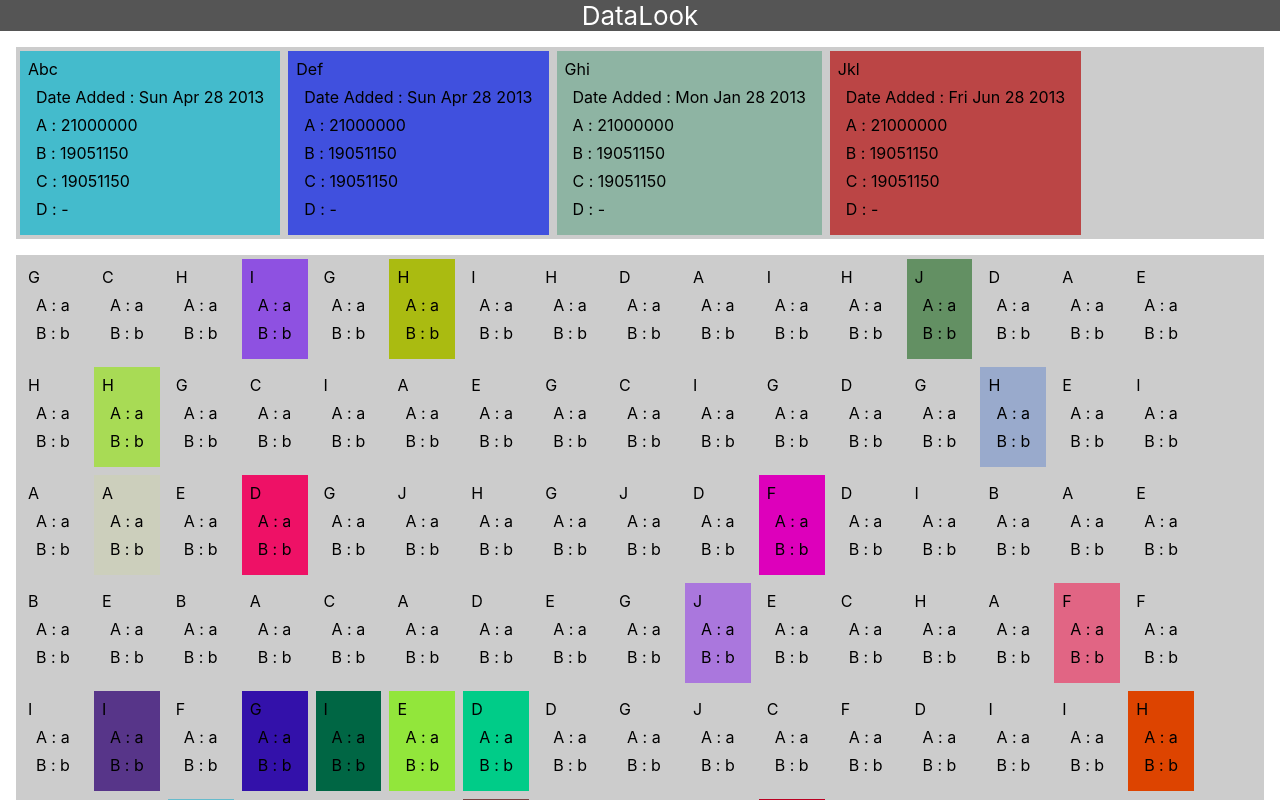
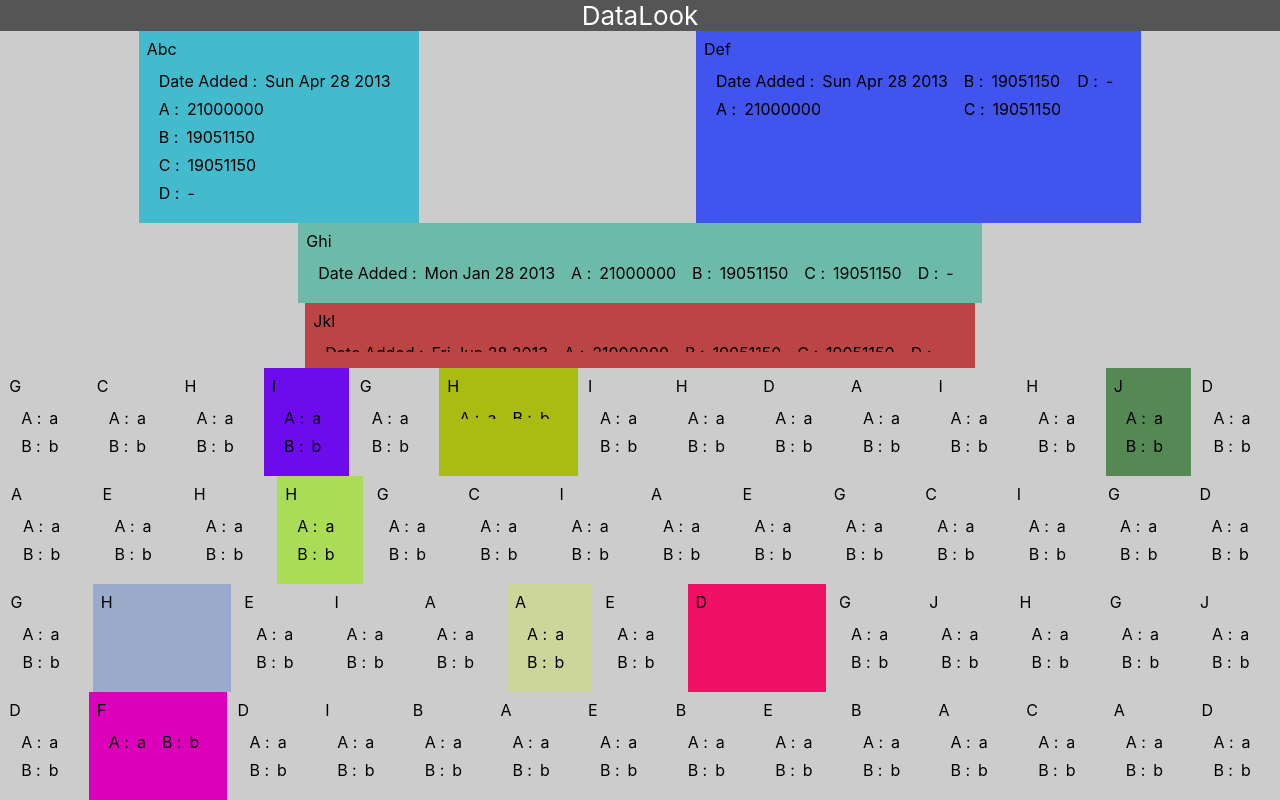
Before and after one commit to JoseHerminioCollas/data-look, a React app: page / in a window 1280 px wide. Shown: the top 800 px of the page. Built offline with nearby package versions, Linux system fonts and the light colour scheme.

Commit message:
add details to DataStyle and UI

```diff
--- a/src/App.css
+++ b/src/App.css
@@ -8,22 +8,38 @@
 .view-container {
   display: flex;
   flex-wrap: wrap;
-  margin: 1em;
+  justify-content: space-around;
   background: #ccc;
 }
 
-.view-container div {
+.view-container > div {
   background-color: green;
-  margin: 0.25em;
   padding: 0.5em;
   transition-property: background;
-  transition-duration: 2s;
+  transition-duration: 1s;
 }
+
 .view-container dl {
   display: flex;
+  flex-direction: column;
   flex-wrap: wrap;
   margin: 0.5em;
+  max-height: 160px;
+  transition-property: max-height 3s;
+  transition-duration: 5s;
+}
+.view-container dl div {
+  display: flex;
+  margin: 1px;
+  margin: 0.25em;
+}
+.view-container dl.hide-details {
+  max-height: 0;
+  overflow: hidden;
+}
+.view-container dt::after {
+  content: ' : ';
 }
 .view-container dd {
-  margin: 0;
+  margin: 0 0.5em;
 }
--- a/src/components/data-look/index.tsx
+++ b/src/components/data-look/index.tsx
@@ -4,7 +4,7 @@ import { DataStyles } from 'data-style'
 type DataLookI = (props: { dataStyles: DataStyles }) => React.ReactElement
 
 const DataLook: DataLookI = ({ dataStyles }) => {
-  const detailList = ['date_added', 'a', 'b', 'c', 'd']
+  const detailList = ['date_added', 'a', 'b', 'c', 'd', 'max_supply']
   return (<div className='view-container'>
     {
       Object.entries(dataStyles).map(([k, v]) => (
@@ -15,24 +15,25 @@ const DataLook: DataLookI = ({ dataStyles }) => {
           }}
         >
           {v.data.name}
+          <dl key={k} className={v.showDetails ? '' : 'hide-details'}>
             {Object.entries(v.data)
-            .filter(([k, v]) => detailList.includes(k))
-            .map(([k, v]) => {
-              let dt = k
+              .filter(([k2, v2]) => detailList.includes(k2))
+              .map(([k3, v3]) => {
+                let dt = k3
                   .split('_')
                   .map(l => `${l.charAt(0).toUpperCase()}${l.slice(1)}`)
                   .join(' ')
-              let dd = v
-              if (k === 'date_added') {
-                dd = new Date(String(v)).toDateString()
-              } else if (v === null) {
-                dd = ' - '
+                let dd = v3
+                if (k3 === 'date_added') {
+                  dd = new Date(String(v3)).toDateString()
+                } else if (v3 === null) {
+                  dd = `- `
                 }
                 return (
-                <dl>
-                  <dt>{dt}</dt>&nbsp;:&nbsp;<dd>{dd}</dd>
-                </dl>)
+                  <div><dt>{dt}</dt><dd>{dd}</dd></div>
+                )
               })}
+          </dl>
         </div>
       ))
     }
--- a/src/data-style/index.ts
+++ b/src/data-style/index.ts
@@ -11,6 +11,7 @@ export interface DatumStyle {
     id: string
     background?: string
     isVisible?: boolean
+    showDetails: boolean
     size?: string
     data: Datum
 }
@@ -25,6 +26,7 @@ const initV: DatumStyle = {
     id: 'x',
     background: '#ccc',
     isVisible: true,
+    showDetails: true,
     size: 'SML',
     data: {id: 'x', name: 'x'}
 }
--- a/src/engine.ts
+++ b/src/engine.ts
@@ -6,8 +6,8 @@ const engine = (dV: any, rate: number) => {
     const color = `#${n}${n2}${n3}`
     const allIds = Object.keys(dV.getAll())
     const randAllId = Math.floor(Math.random() * allIds.length)
-    const s = dV.getAll()[allIds[randAllId]] //[randAllId]
-    const s2 = { ...s, background: color }
+    const s = dV.getAll()[allIds[randAllId]]
+    const s2 = { ...s, background: color, showDetails: !s.showDetails }
     dV.set(s2)
   }, rate)
   // setTimeout(() => clearInterval(cI), 25000)
```
Lines whose indentation alone changed are shown as unchanged.
